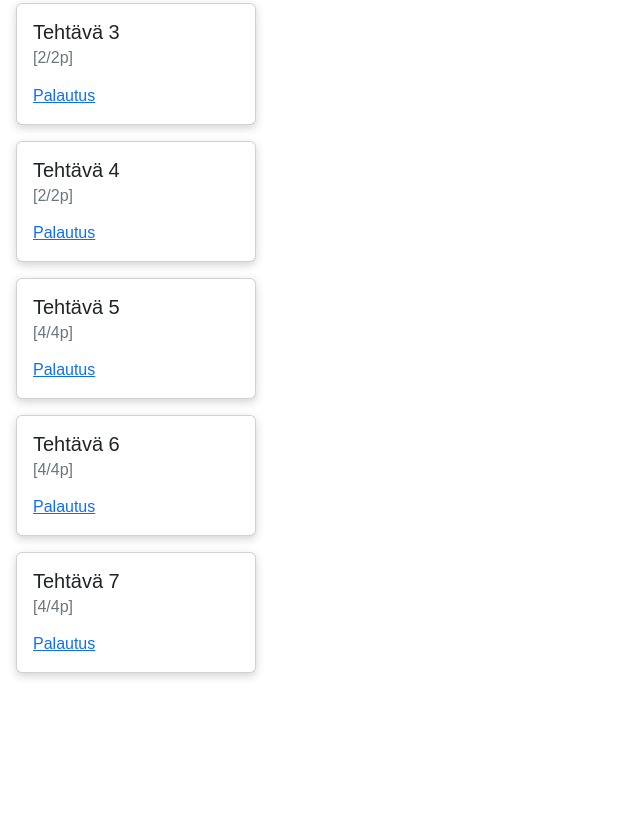
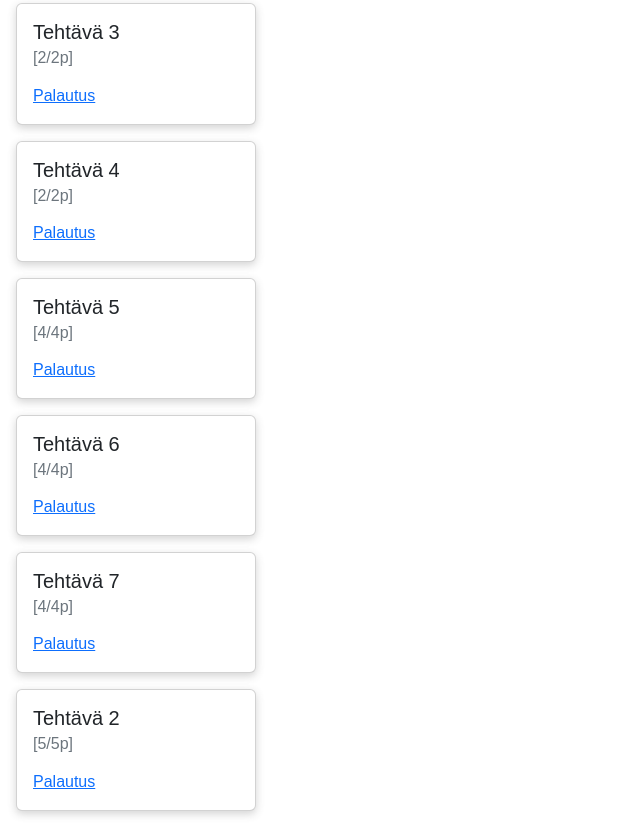
Before and after one commit to Devharri/jamk-fullstack-ttc2080, a website: page src/index.html in a window 1280 px wide. Shown: the part 385-1212 px from the top of the page, without its empty margins (0-640 px from the left). Before the commit the page ends 1074 px from the top, so only its background shows below. Drawn offline with nearby package versions, Linux system fonts and the light colour scheme.

Commit message:
h7t2 kortin lisäys

```diff
--- a/src/index.html
+++ b/src/index.html
@@ -334,6 +334,16 @@
       </div>
     </div>
 
+    <div class="card m-3" style="width: 15rem;">
+      <div class="card-body">
+        <h5 class="card-title">Tehtävä 2</h5>
+        <h6 class="card-subtitle mb-2 text-muted">[5/5p]</h6>
+        <p class="card-text"></p>
+        <a href="https://github.com/devharri-Learn/jamk-fullstack-ttc2080/tree/main/src/h7/t2" target="_blank" class="card-link">Palautus</a>
+      </div>
+    </div>
+  </div>
+
   </div>
 
   <script src="https://cdn.jsdelivr.net/npm/bootstrap@5.2.2/dist/js/bootstrap.bundle.min.js"
```
